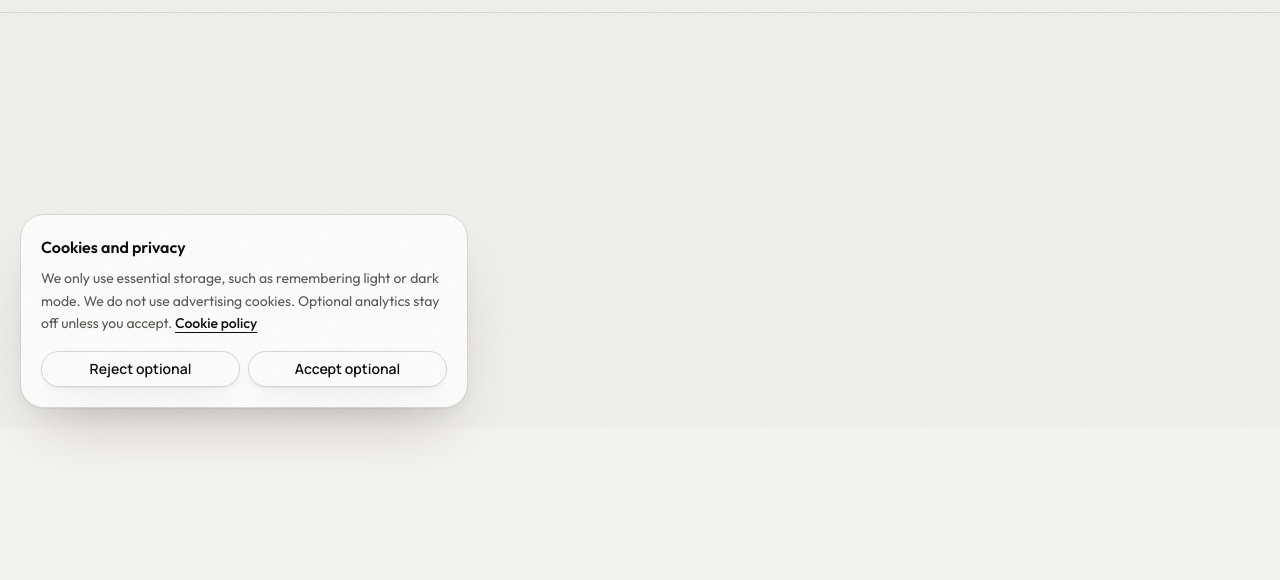
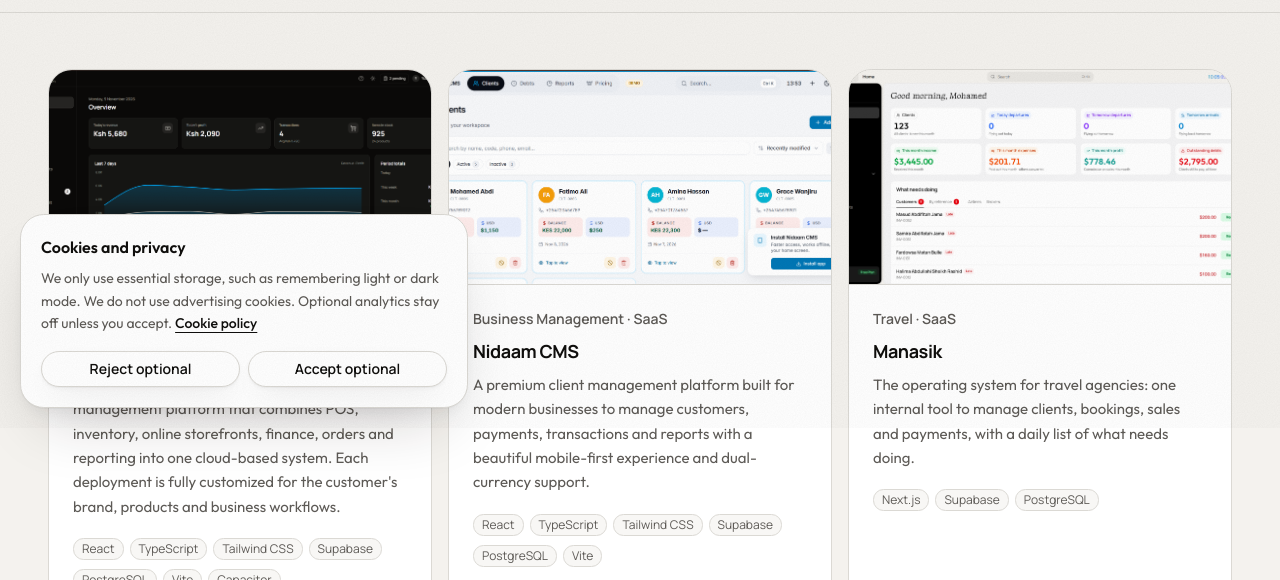
Before and after one commit to yussuf3468/Nidaam, a Next.js app: page /case-studies in a window 1280 px wide. Shown: the part 372-952 px from the top of the page. Built offline with nearby package versions, Linux system fonts and the light colour scheme; no server answers.

Commit message:
Added new projects

```diff
--- a/src/content/projects.ts
+++ b/src/content/projects.ts
@@ -18,6 +18,78 @@ export type Project = {
 };
 
 export const projects: Project[] = [
+  {
+  slug: 'nidaam-pos',
+  name: 'NidaamPOS',
+  client: 'Retail Stores & Supermarkets',
+  sector: 'Retail Technology · SaaS',
+
+  summary:
+    'A complete point-of-sale and business management platform that combines POS, inventory, online storefronts, finance, orders and reporting into one cloud-based system. Each deployment is fully customized for the customer\'s brand, products and business workflows.',
+
+  built: [
+    'Fast point-of-sale with receipts, discounts, M-Pesa, cash and card payments',
+    'Inventory management with stock receiving, low-stock alerts and audit history',
+    'Custom online storefront with shopping cart, checkout and order tracking',
+    'Finance suite including expenses, debts, customer credit and investments',
+    'Business analytics with sales dashboards, PDF reports and CSV exports',
+    'Staff accounts with secure authentication and activity tracking',
+    'Subscription-based SaaS deployments with customer-specific branding and databases',
+    'Offline-ready Progressive Web App with Android support'
+  ],
+
+  tech: [
+    'React',
+    'TypeScript',
+    'Tailwind CSS',
+    'Supabase',
+    'PostgreSQL',
+    'Vite',
+    'Capacitor'
+  ],
+
+  url: 'https://pos.nidaam.co.ke',
+
+  image: '/projects/pos.png',
+
+  imageAlt:
+    'NidaamPOS dashboard displaying sales analytics, inventory management, point-of-sale interface, financial reports and online storefront management in a premium modern workspace.',
+},
+  {
+  slug: 'nidaam-cms',
+  name: 'Nidaam CMS',
+  client: 'Businesses & SMEs',
+  sector: 'Business Management · SaaS',
+  summary:
+    'A premium client management platform built for modern businesses to manage customers, payments, transactions and reports with a beautiful mobile-first experience and dual-currency support.',
+
+  built: [
+    'Complete client management with smart client profiles and auto-generated IDs',
+    'Dual-currency accounting with separate KES and USD transaction management',
+    'Professional PDF reports, analytics dashboards and business insights',
+    'Income, expenses, debts, rent and budget tracking',
+    'Real-time dashboards with monthly performance statistics',
+    'Secure authentication with role-based access and Row Level Security',
+    'Responsive mobile-first interface with premium UX and smooth animations',
+    'Cloud synchronization across all devices using Supabase'
+  ],
+
+  tech: [
+    'React',
+    'TypeScript',
+    'Tailwind CSS',
+    'Supabase',
+    'PostgreSQL',
+    'Vite'
+  ],
+
+  url: 'https://cms.nidaam.co.ke',
+
+  image: '/projects/nidaam.png',
+
+  imageAlt:
+    'Nidaam CMS dashboard displaying client analytics, revenue cards, recent transactions, dual-currency financial summaries and business reports in a premium emerald-themed interface.',
+},
     {
     slug: 'manasik-travel-agency-platform',
     name: 'Manasik',
```
Also changed, not shown: public/projects/nidaam.png (added), public/projects/pos.png (added).
